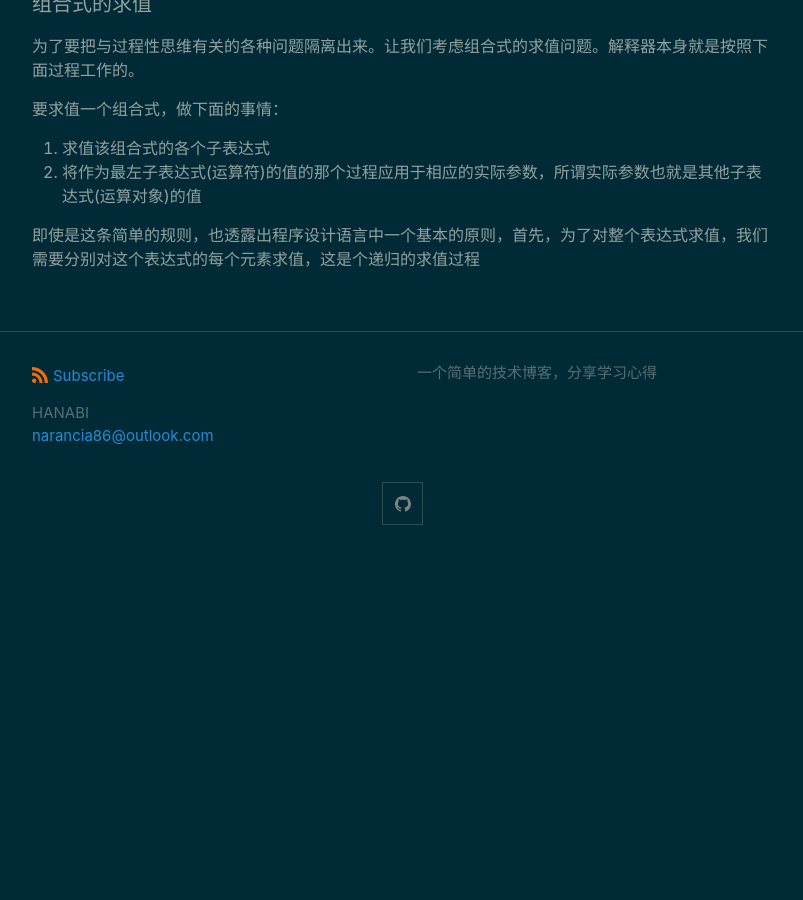
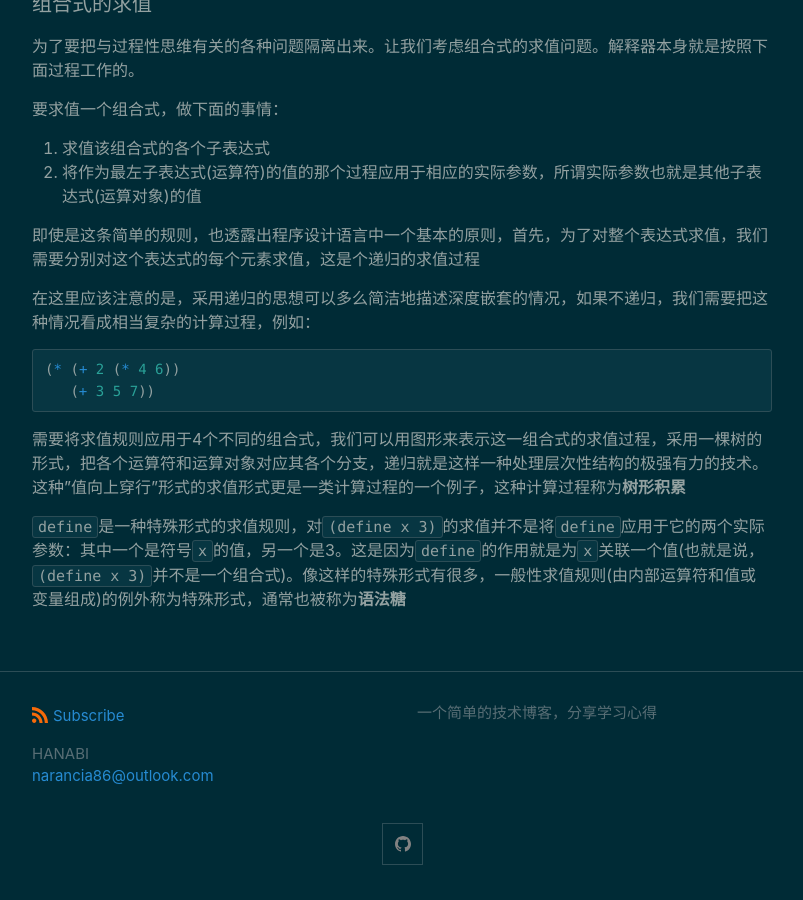
Before and after one commit to KamenRiderKuuga/kamenriderkuuga.github.io, a Jekyll site: the page built from _posts/2020-10-21-Foundation-6.md, in a window 1280 px wide and 900 px high, scrolled down 3442 px. Shown: the whole window, without its empty margins (238-1041 px from the left). Built offline with Jekyll 4.4.1, drawn with Linux system fonts in a browser that asks for light colours; before the commit the page ends 4002 px from its top, so only the background shows below that.

Commit message:
Update 2020-10-21-Foundation-6.md

````diff
--- a/_posts/2020-10-21-Foundation-6.md
+++ b/_posts/2020-10-21-Foundation-6.md
@@ -135,3 +135,14 @@ size
 2. 将作为最左子表达式(运算符)的值的那个过程应用于相应的实际参数，所谓实际参数也就是其他子表达式(运算对象)的值
 
 即使是这条简单的规则，也透露出程序设计语言中一个基本的原则，首先，为了对整个表达式求值，我们需要分别对这个表达式的每个元素求值，这是个递归的求值过程
+
+在这里应该注意的是，采用递归的思想可以多么简洁地描述深度嵌套的情况，如果不递归，我们需要把这种情况看成相当复杂的计算过程，例如：
+
+```scheme
+(* (+ 2 (* 4 6))
+   (+ 3 5 7))
+```
+
+需要将求值规则应用于4个不同的组合式，我们可以用图形来表示这一组合式的求值过程，采用一棵树的形式，把各个运算符和运算对象对应其各个分支，递归就是这样一种处理层次性结构的极强有力的技术。这种"值向上穿行"形式的求值形式更是一类计算过程的一个例子，这种计算过程称为**树形积累**
+
+`define`是一种特殊形式的求值规则，对`(define x 3)`的求值并不是将`define`应用于它的两个实际参数：其中一个是符号`x`的值，另一个是3。这是因为`define`的作用就是为`x`关联一个值(也就是说，`(define x 3)`并不是一个组合式)。像这样的特殊形式有很多，一般性求值规则(由内部运算符和值或变量组成)的例外称为特殊形式，通常也被称为**语法糖**
````
